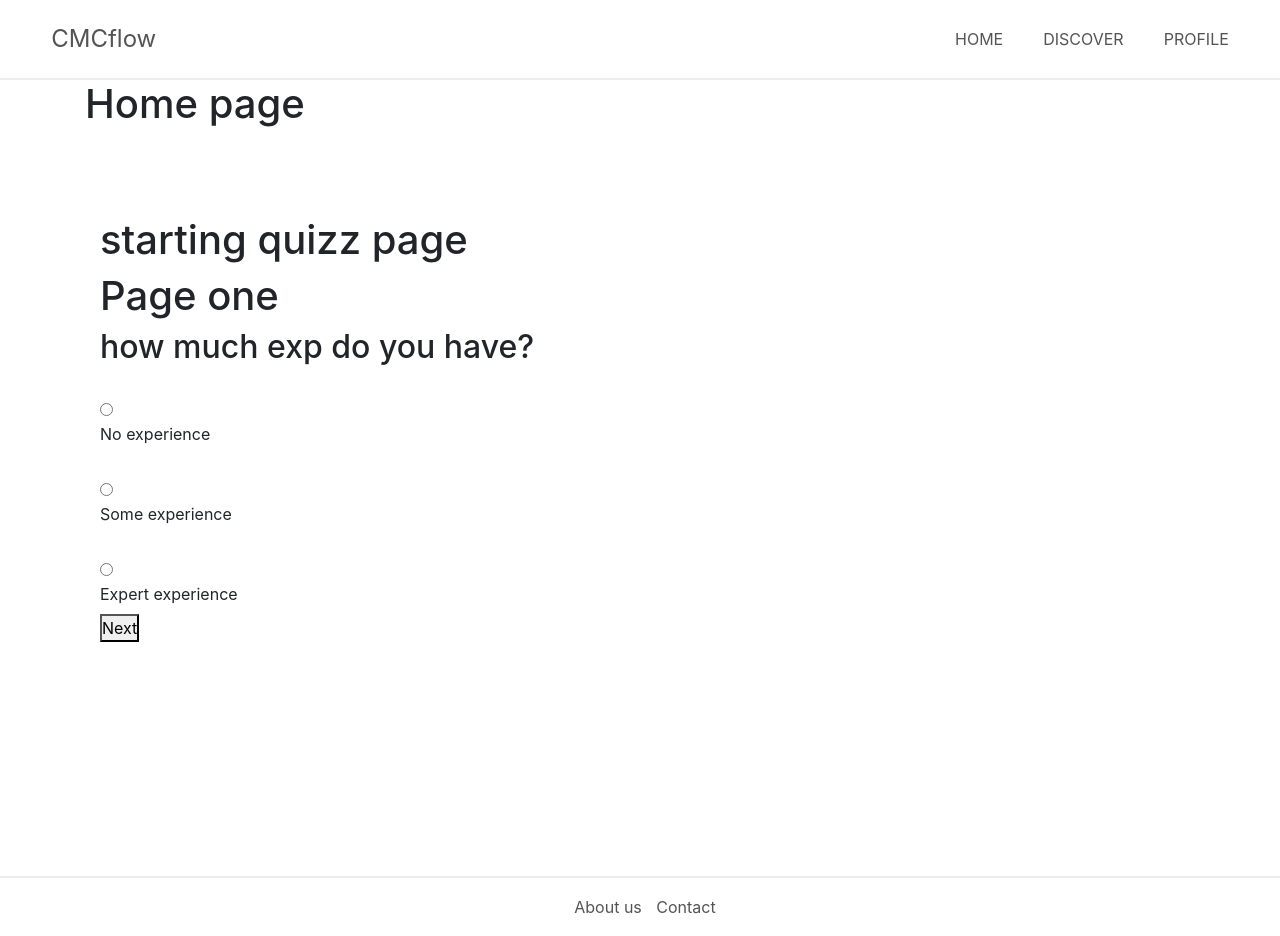
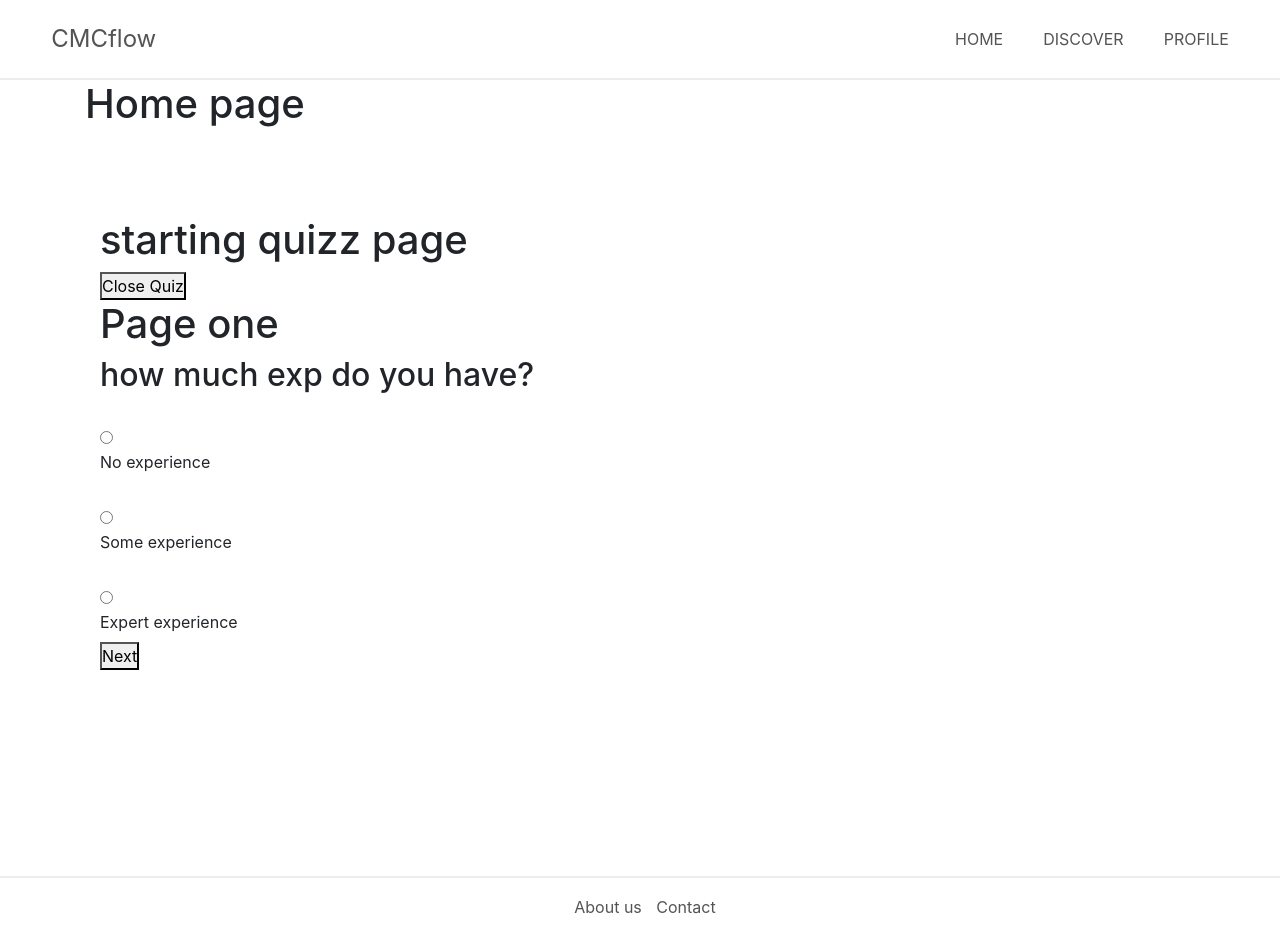
Before and after one commit to HuangStanley050/studious-fortnight, a React (Create React App) app in the folder client/: page /my in a window 1280 px wide. Built offline with nearby package versions, Linux system fonts and the light colour scheme.

Commit message:
able to turn off quiz from home screen

```diff
--- a/client/src/components/Quiz.jsx
+++ b/client/src/components/Quiz.jsx
@@ -1,19 +1,25 @@
 import React, { useState } from "react";
 import { Container } from "reactstrap";
 import { reduxForm } from "redux-form";
+import { connect } from "react-redux";
 import PageOne from "./PageOne";
 import PageTwo from "./PageTwo";
 import PageThree from "./PageThree";
 import PageFour from "./PageFour";
+import { closeQuiz } from "../store/actions/quizActions";
 
-const Quiz = props => {
+let Quiz = ({ hasRegistered, turnOffQuiz }) => {
   const [currentPage, setPage] = useState(1);
 
   const nextPage = () => setPage(currentPage + 1);
   const prevPage = () => setPage(currentPage - 1);
+
   return (
     <Container>
       <h1>starting quizz page</h1>
+      <span>
+        <button onClick={() => turnOffQuiz()}>Close Quiz</button>
+      </span>
       {currentPage === 1 && <PageOne nextPage={nextPage} />}
       {currentPage === 2 && <PageTwo prevPage={prevPage} nextPage={nextPage} />}
       {currentPage === 3 && (
@@ -23,7 +29,13 @@ const Quiz = props => {
     </Container>
   );
 };
-
+const mapDispatch = dispatch => ({
+  turnOffQuiz: () => dispatch(closeQuiz())
+});
+Quiz = connect(
+  null,
+  mapDispatch
+)(Quiz);
 export default reduxForm({
   form: "quizzForm"
 })(Quiz);
--- a/client/src/pages/Home.jsx
+++ b/client/src/pages/Home.jsx
@@ -1,13 +1,19 @@
-import React from "react";
+import React, { useEffect } from "react";
 import Quiz from "../components/Quiz";
+import { connect } from "react-redux";
 
-const Home = () => {
+const Home = ({ hasRegistered }) => {
+  // useEffect(() => {
+  //   console.log("from home page, register status: ", hasRegistered);
+  // }, [hasRegistered]);
   return (
     <>
       <h1>Home page</h1>
-      <Quiz />
+      {hasRegistered ? <Quiz /> : null}
     </>
   );
 };
-
-export default Home;
+const mapState = state => ({
+  hasRegistered: state.auth.hasRegistered
+});
+export default connect(mapState)(Home);
--- a/client/src/store/actions/index.js
+++ b/client/src/store/actions/index.js
@@ -1,3 +1,4 @@
 import authAction from "./auth";
+import quizAction from "./quiz";
 
-export default { ...authAction };
+export default { ...authAction, ...quizAction };
--- /dev/null
+++ b/client/src/store/actions/quiz.js
@@ -0,0 +1,3 @@
+export default {
+  TURN_OFF_QUIZ: "TURN_OFF_QUIZ"
+};
--- /dev/null
+++ b/client/src/store/actions/quizActions.js
@@ -0,0 +1,2 @@
+import Action from "./index";
+export const closeQuiz = () => ({ type: Action.TURN_OFF_QUIZ });
--- a/client/src/store/reducers/authReducer.js
+++ b/client/src/store/reducers/authReducer.js
@@ -1,13 +1,18 @@
 import Action from "../actions";
 const initialState = {
   isAuth: true,
-  hasRegistered: false,
+  hasRegistered: true,
   userInfo: {},
   loading: false
 };
 
 const reducer = (state = initialState, action) => {
   switch (action.type) {
+    case Action.TURN_OFF_QUIZ:
+      return {
+        ...state,
+        hasRegistered: false
+      };
     case Action.REGISTER_START:
       return {
         ...state,
```
